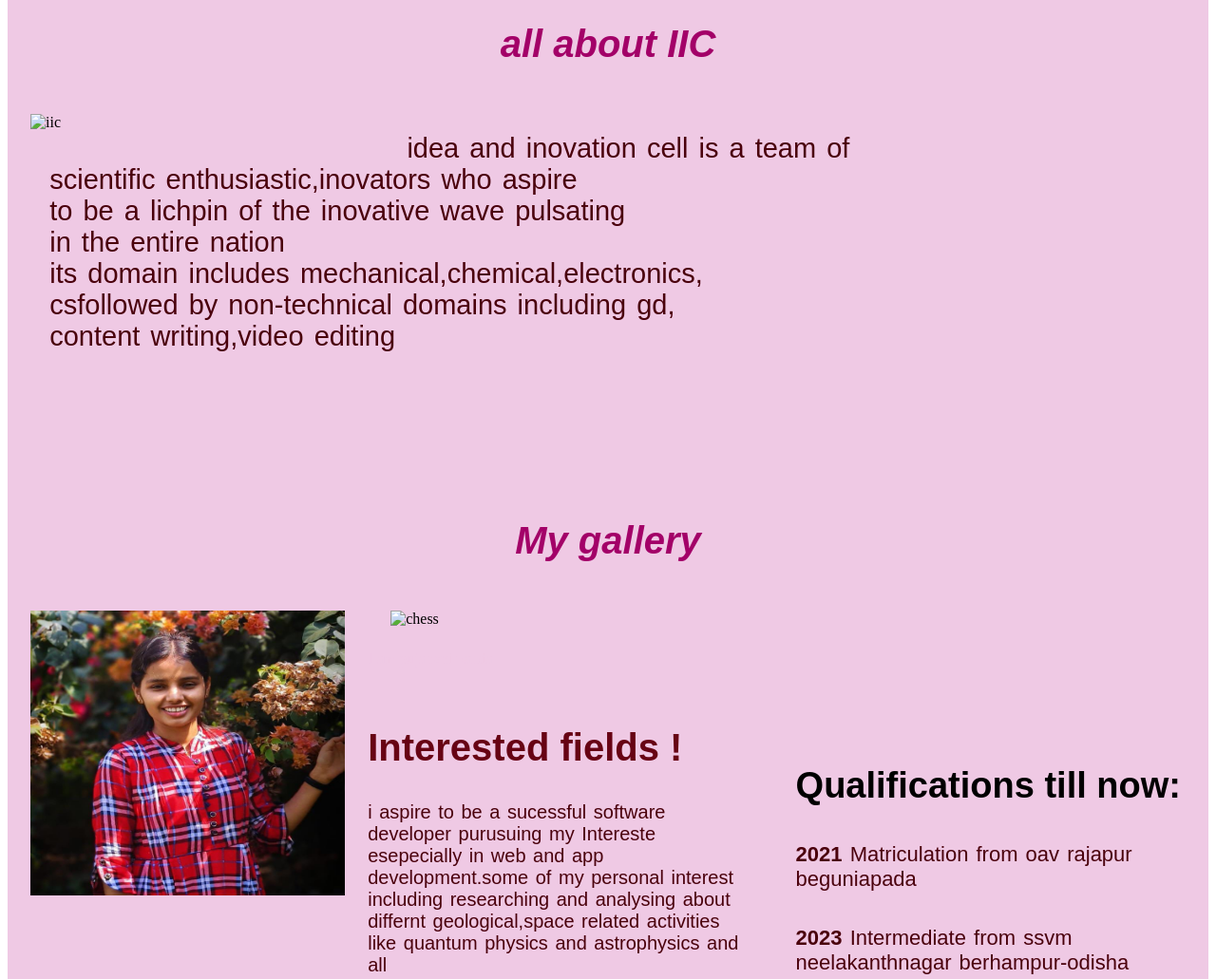
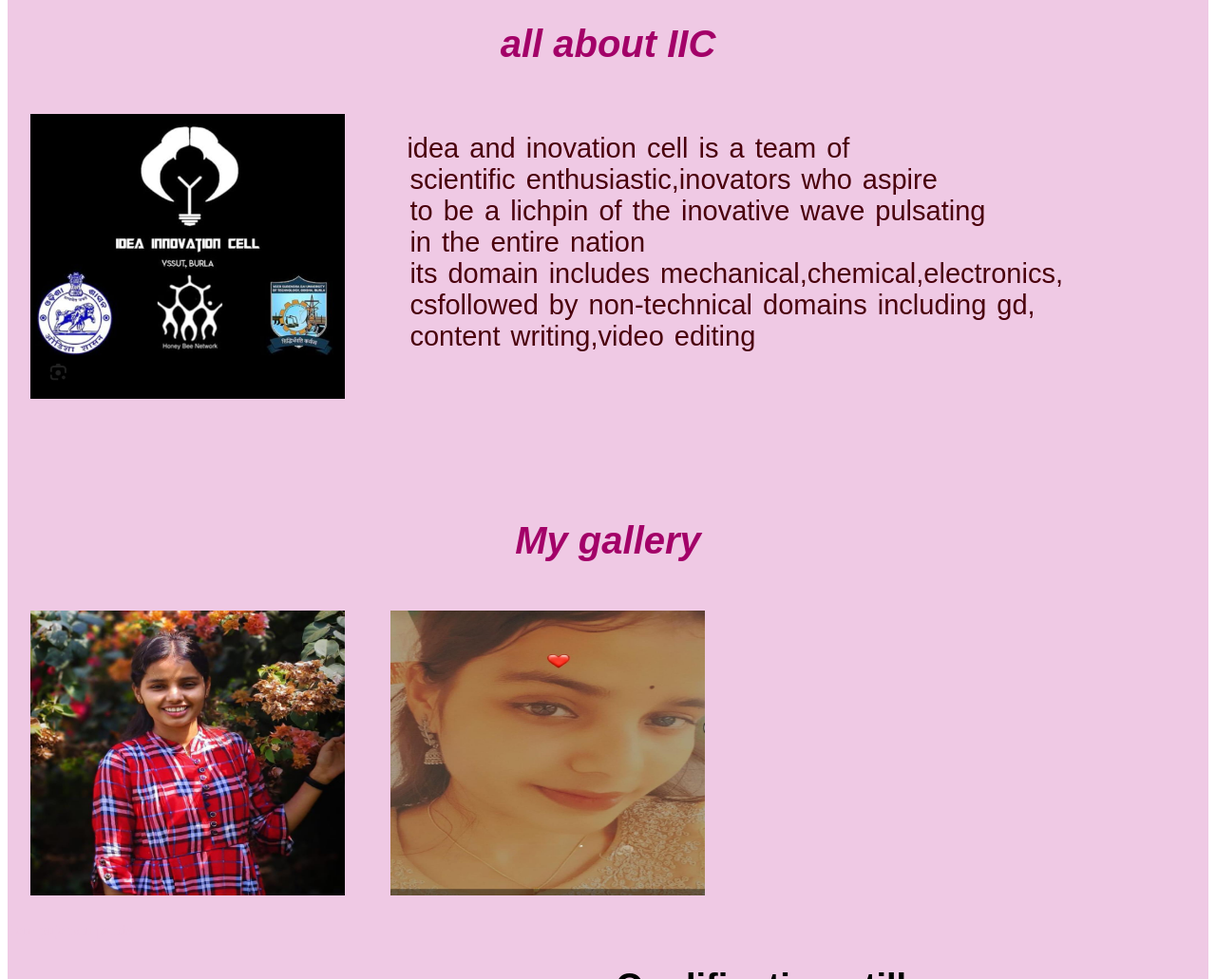
Before and after one commit to PujaRani012/pujarani0012.github.io, a plain HTML site: page index.html in a window 1280 px wide. Shown: the part 702-1733 px from the top of the page at 95% size. Drawn offline with Linux system fonts and the light colour scheme.

Commit message:
Add files via upload

```diff
--- a/index.html
+++ b/index.html
@@ -35,7 +35,7 @@ crossorigin="anonymous" referrerpolicy="no-referrer" />
     </div>
     <h1>all about IIC</h1>
     <div class="image">
-        <img id="pic" src="index/iic.jpg" alt="iic">
+        <img id="pic" src="iic.jpg" alt="iic">
     </div>
     <div>
     <pre>
@@ -61,7 +61,7 @@ crossorigin="anonymous" referrerpolicy="no-referrer" />
             <img id="pic" src="myphoto.jpg" alt="creative writing">
         </div>
         <div class="image">
-            <img id="pic" src="index/my photo2.jpg" alt=" chess">
+            <img id="pic" src="my photo2.jpg" alt=" chess">
 
         </div>
         <p>
```
